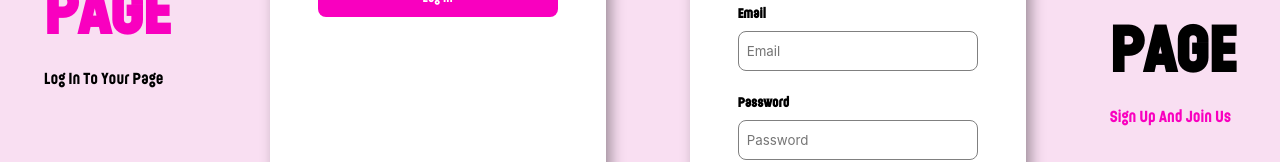
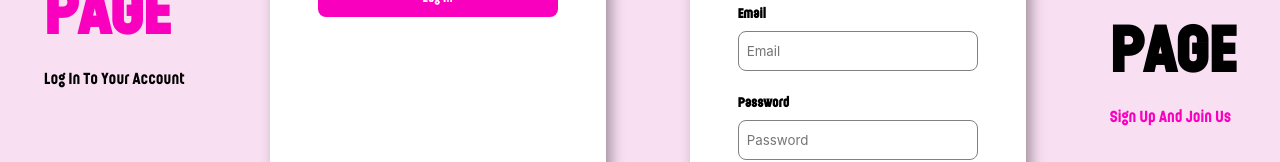
Before and after one commit to DunjaNesic/multiplayer-game-front, a React (Create React App) app: page / in a window 1280 px wide. Shown: the part 406-568 px from the top of the page. Built offline with nearby package versions, Linux system fonts and the light colour scheme; no server answers; the HTML template or start-up script is replaced by a standard one.

Commit message:
Some changes

```diff
--- a/src/App.jsx
+++ b/src/App.jsx
@@ -51,7 +51,7 @@ useEffect(() => {
             <div className="forms">
             <div className="par--wrapper">
             <p className="login--par">LOGIN <br /> PAGE</p>
-            <p>Log In To Your Page</p>
+            <p>Log In To Your Account</p>
             </div>
           <LogIn/>
           <SignUp/>
--- a/src/components/Gameplay/Gameplay.jsx
+++ b/src/components/Gameplay/Gameplay.jsx
@@ -119,7 +119,7 @@ useEffect(() => {
   return (
     <div className={`game ${hasLost ? 'lost' : ''}`}>
       {confetti && <Confetti/>}
-      <p className='barbieheimer'>Game instruction: Welcome to BarbieHeimer. There are 36 fields. If you want to survive, place your barbies and your bombs very carefully. Since you have found yourself in this unlucky situation, you will also have an unlucky number of placing your stuff - 13. You will first input 7 barbies and then 6 bombs. Good luck - you need it </p>
+      <p className='barbieheimer'>Game instructions: Welcome to BarbieHeimer. There are 36 fields. If you want to survive, place your barbies and your bombs very carefully. Since you have found yourself in this unlucky situation, you will also have an unlucky number of placing your stuff - 13. You will first place 7 barbies and then 6 bombs. Good luck - you WILL need it </p>
         <div className="boards">
         <MyBoard whoseBoard='myBoard'
         socket={props.socket}
--- a/src/components/Gameplay/gameplay.css
+++ b/src/components/Gameplay/gameplay.css
@@ -62,6 +62,7 @@
   .barbieheimer{
     color: #F900BF;
     max-width: 80%;
+    text-align: center;
   }
 
   .bomb-cell {
@@ -108,7 +109,7 @@
     left: 0;
     width: 100%;
     height: 100%;
-    background: rgba(0, 0, 0, 0.7);
+    background: rgba(0, 0, 0, 0.5);
     display: flex;
     justify-content: center;
     align-items: center;
```
Also changed, not shown: 1 other file (tests, documents, lock files or other folders).
